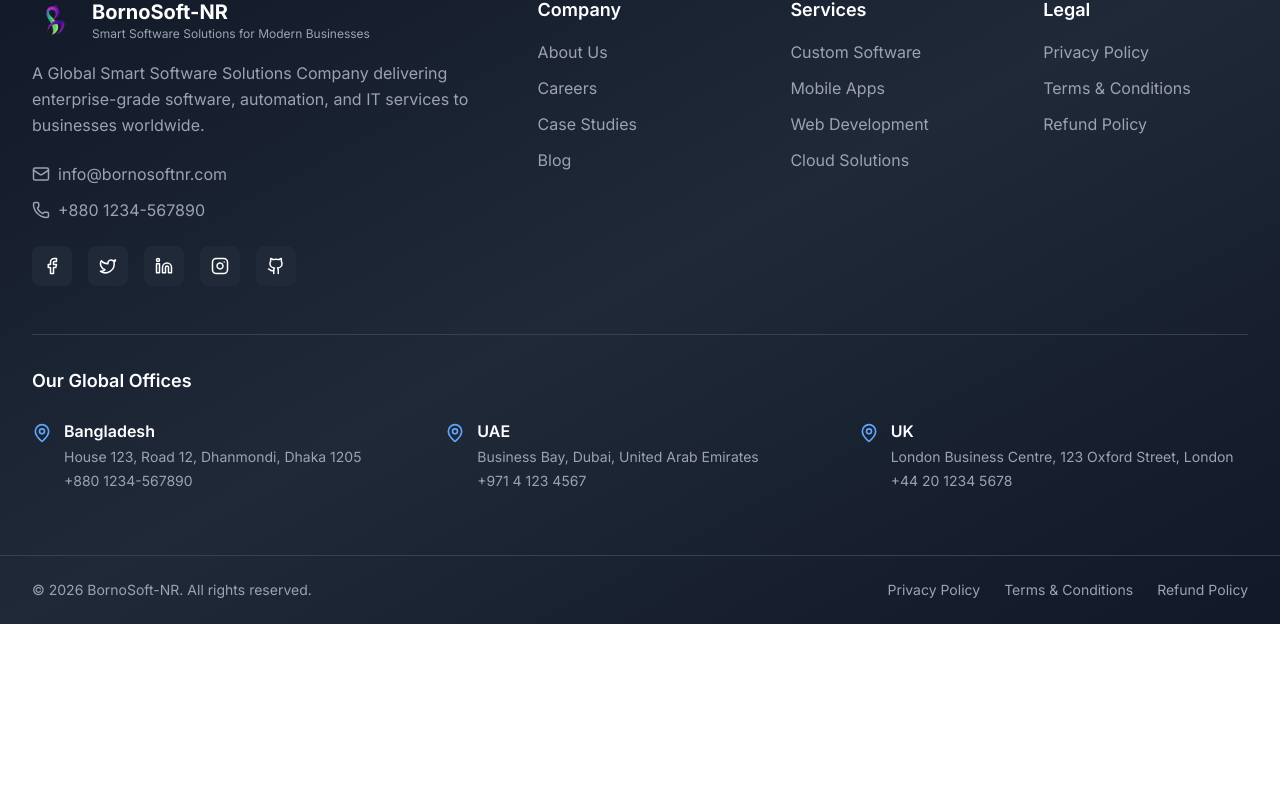
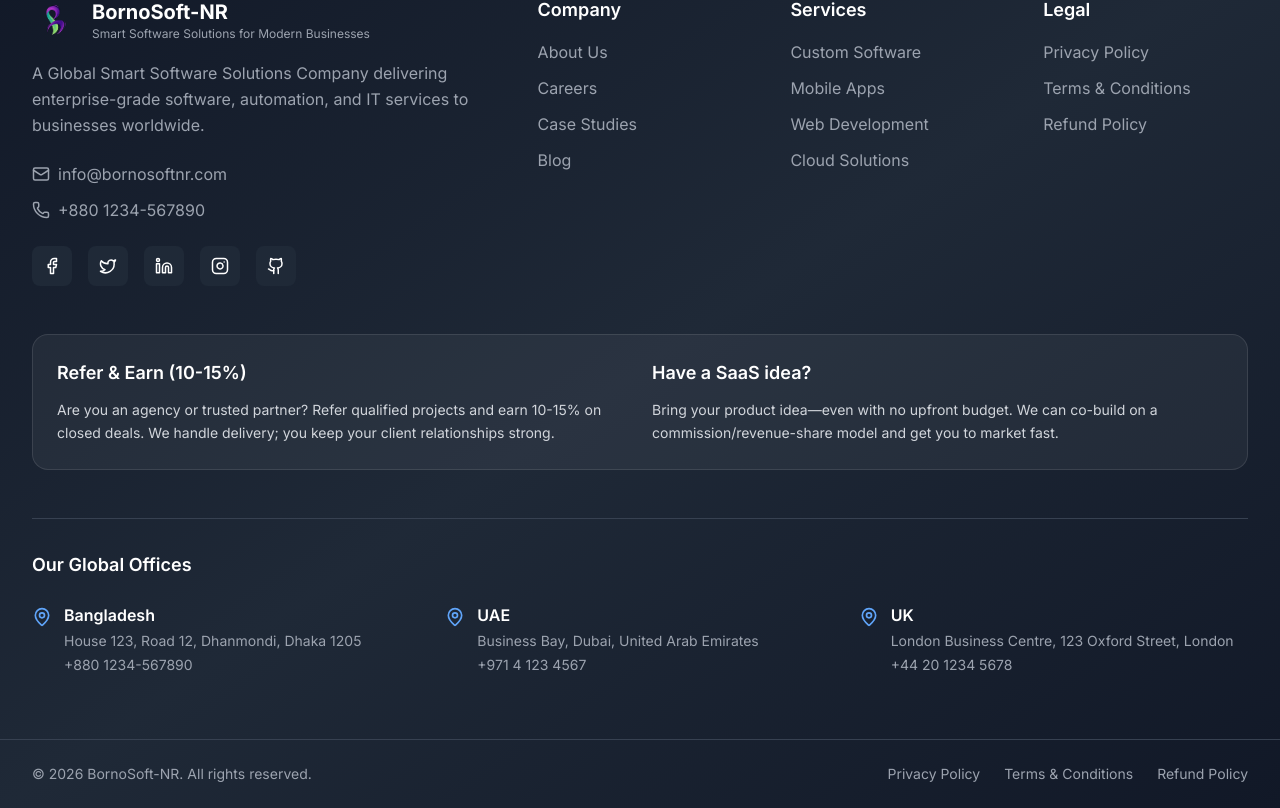
Before and after one commit to kazinayeem/new-boronosft, a React (Vite) app: page /refund-policy in a window 1280 px wide. Shown: the part 1143-1951 px from the top of the page. Before the commit the page ends 1767 px from the top, so only its background shows below. Built offline with nearby package versions, Linux system fonts and the light colour scheme.

Commit message:
feat: add referral and partnership section to Footer component

```diff
--- a/src/components/layout/Footer.jsx
+++ b/src/components/layout/Footer.jsx
@@ -144,6 +144,22 @@ const Footer = () => {
           </div>
         </div>
 
+        {/* Referral & Partnerships */}
+        <div className="mt-12 grid grid-cols-1 lg:grid-cols-2 gap-6 p-6 bg-white/5 border border-white/10 rounded-2xl">
+          <div className="space-y-3">
+            <h3 className="text-lg font-semibold">Refer & Earn (10-15%)</h3>
+            <p className="text-gray-300 text-sm leading-relaxed">
+              Are you an agency or trusted partner? Refer qualified projects and earn 10-15% on closed deals. We handle delivery; you keep your client relationships strong.
+            </p>
+          </div>
+          <div className="space-y-3">
+            <h3 className="text-lg font-semibold">Have a SaaS idea?</h3>
+            <p className="text-gray-300 text-sm leading-relaxed">
+              Bring your product idea—even with no upfront budget. We can co-build on a commission/revenue-share model and get you to market fast.
+            </p>
+          </div>
+        </div>
+
         {/* Office Locations */}
         <div className="mt-12 pt-8 border-t border-gray-700">
           <h3 className="text-lg font-semibold mb-6">Our Global Offices</h3>
```
